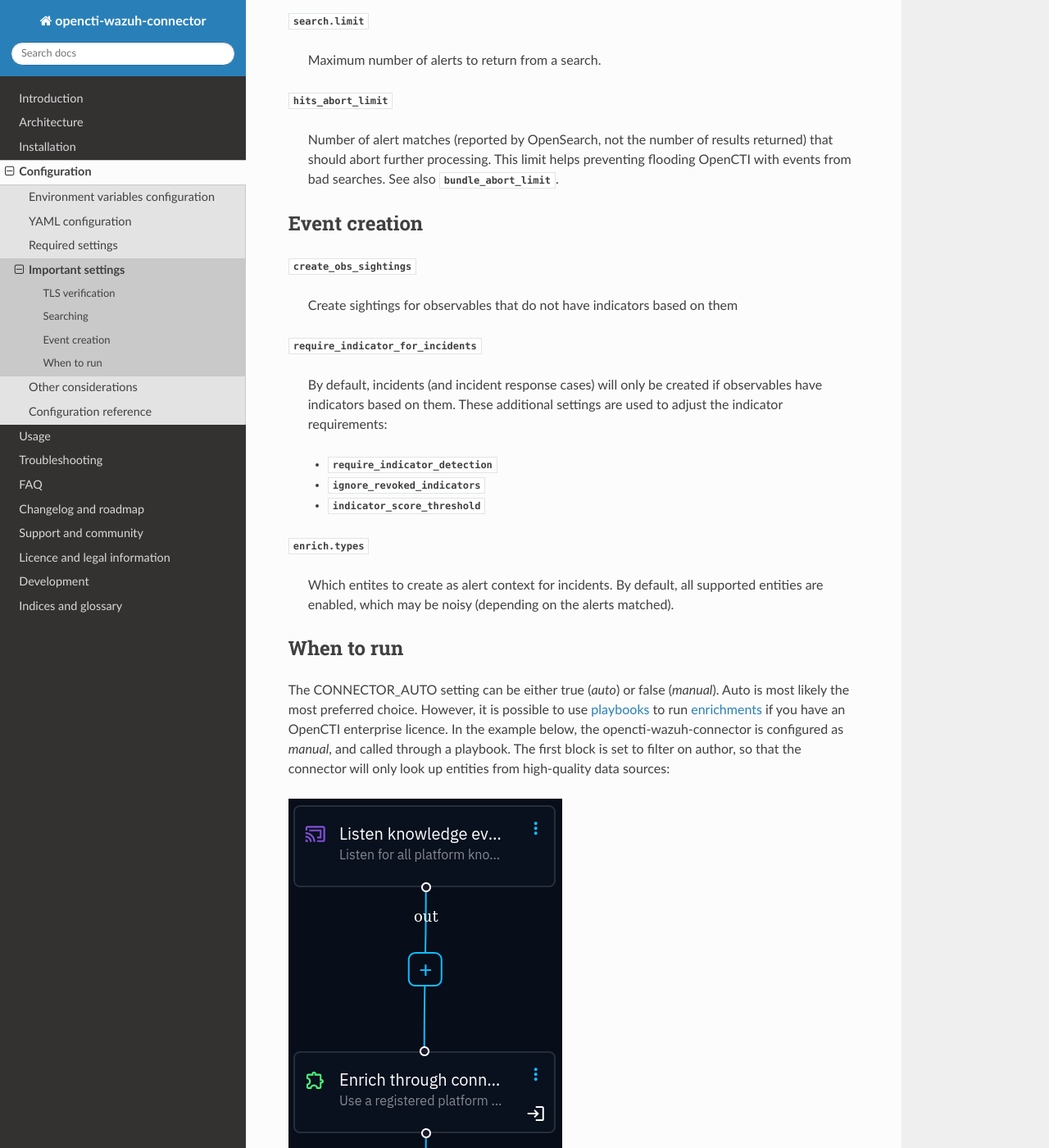
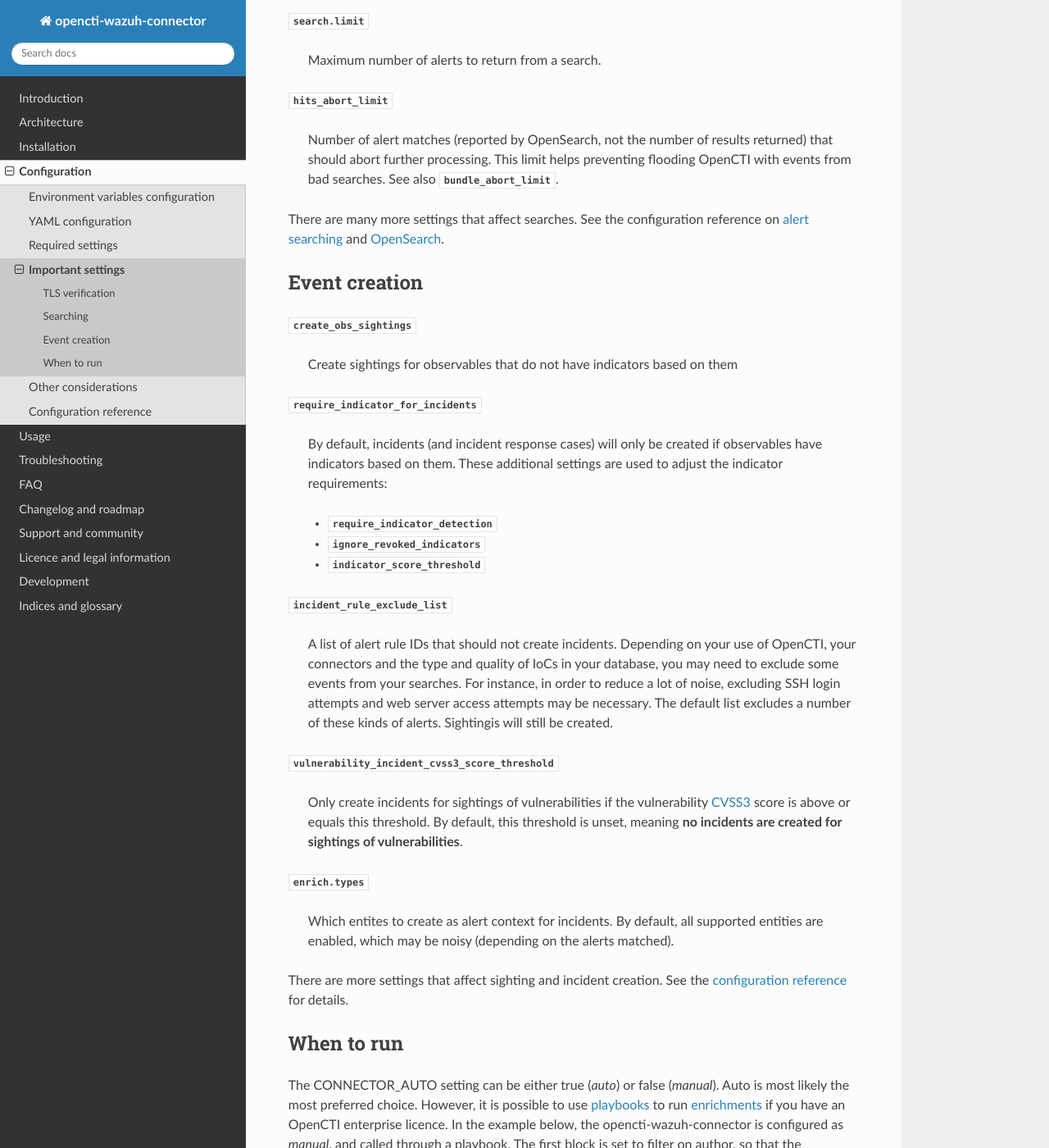
Before and after one commit to misje/opencti-wazuh-connector, a Sphinx documentation site: the page built from docs/source/important_settings.rst, in a window 1280 px wide and 1400 px high, scrolled down 428 px. Shown: the whole window at 82% size. Built offline with Sphinx 7.4.7 and the Read the Docs theme 2.0.0, drawn with Linux system fonts in a browser that asks for light colours.

Commit message:
Document new settings, and include note about vuln. incident creation

```diff
--- a/docs/source/config_reference.rst
+++ b/docs/source/config_reference.rst
@@ -31,11 +31,15 @@ CONNECTOR settings
 .. automodule:: wazuh.connector_config
    :members:
 
+.. _opensearch-config:
+
 OpenSearch configuration
 ------------------------
 
 .. automodule:: wazuh.opensearch_config
    :members:
+
+.. _search-config:
 
 Search configuration
 --------------------
--- a/docs/source/glossary.rst
+++ b/docs/source/glossary.rst
@@ -13,6 +13,12 @@ Glossary
 
    CTI
       Cyber threat intelligence
+
+   CVSS3
+      Common vulnerability scoring system (version 3), an industry standard for
+      assessing the severity of computer system security vulnerabilities. See
+      the `specification document
+      <https://www.first.org/cvss/v3.0/specification-document>`_ for details.
 
    docker
       Docker is a tool that simplifies the process of creating, deploying, and
--- a/docs/source/important_settings.rst
+++ b/docs/source/important_settings.rst
@@ -27,6 +27,10 @@ Searching
    flooding OpenCTI with events from bad searches. See also
    :attr:`~wazuh.config.Config.bundle_abort_limit`.
 
+There are many more settings that affect searches. See the configuration
+reference on :ref:`alert searching <search-config>` and :ref:`OpenSearch
+<opensearch-config>`.
+
 Event creation
 --------------
 
@@ -46,11 +50,30 @@ Event creation
    - :attr:`~wazuh.config.Config.ignore_revoked_indicators`
    - :attr:`~wazuh.config.Config.indicator_score_threshold`
 
+:attr:`~wazuh.config.Config.incident_rule_exclude_list`
+
+   A list of alert rule IDs that should not create incidents. Depending on your
+   use of OpenCTI, your connectors and the type and quality of IoCs in your
+   database, you may need to exclude some events from your searches. For
+   instance, in order to reduce a lot of noise, excluding SSH login attempts and
+   web server access attempts may be necessary. The default list excludes a
+   number of these kinds of alerts. Sightingis will still be created.
+
+:attr:`~wazuh.config.Config.vulnerability_incident_cvss3_score_threshold`
+
+   Only create incidents for sightings of vulnerabilities if the vulnerability
+   :term:`CVSS3` score is above or equals this threshold. By default, this
+   threshold is unset, meaning **no incidents are created for sightings of
+   vulnerabilities**.
+
 :attr:`enrich.types <wazuh.enrich_config.EnrichmentConfig.types>`
 
    Which entites to create as alert context for incidents. By default, all
    supported entities are enabled, which may be noisy (depending on the alerts
    matched).
+
+There are more settings that affect sighting and incident creation. See the
+:ref:`configuration reference <config-reference>` for details.
 
 .. _when-to-run:
 
```
Also changed, not shown: 1 other file.
